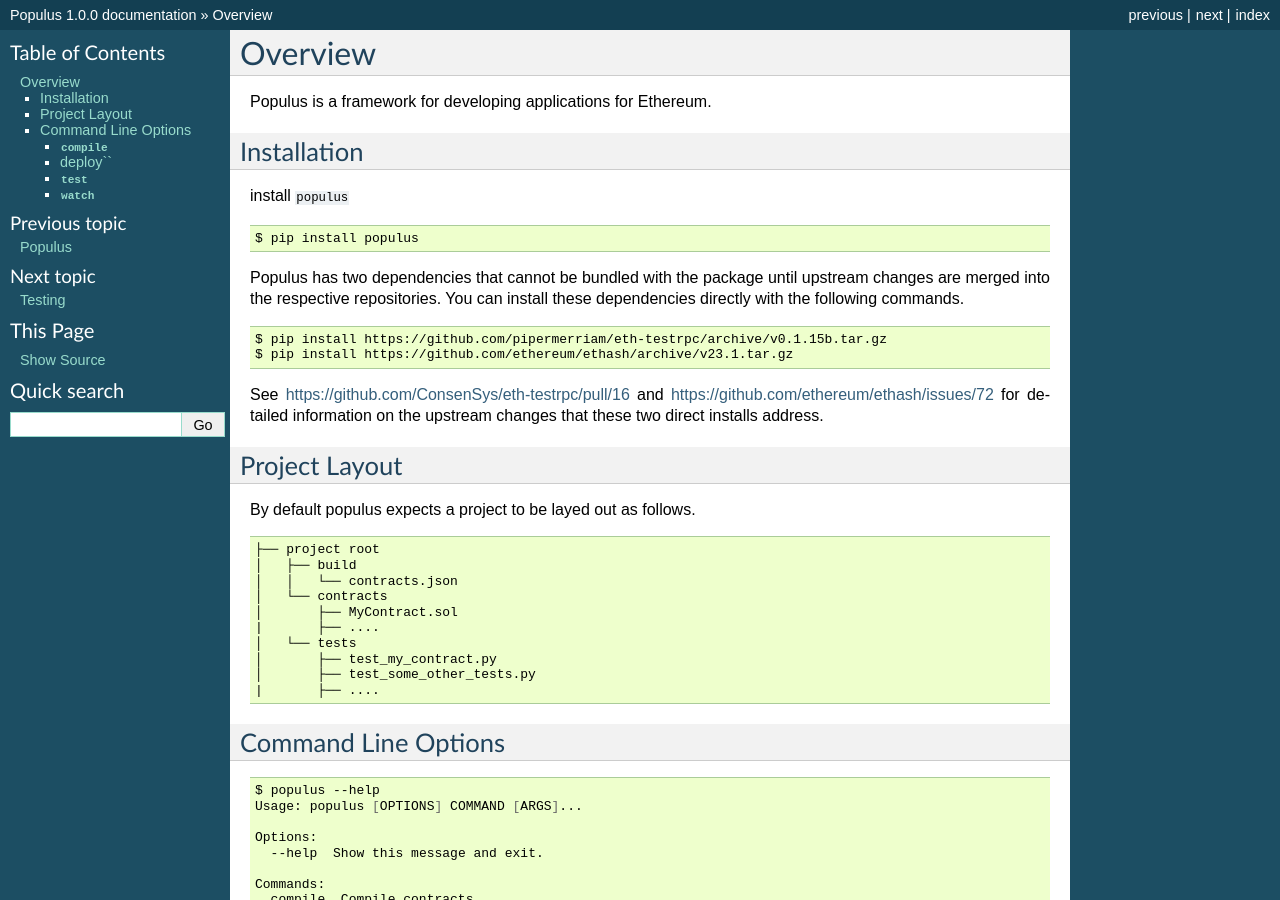
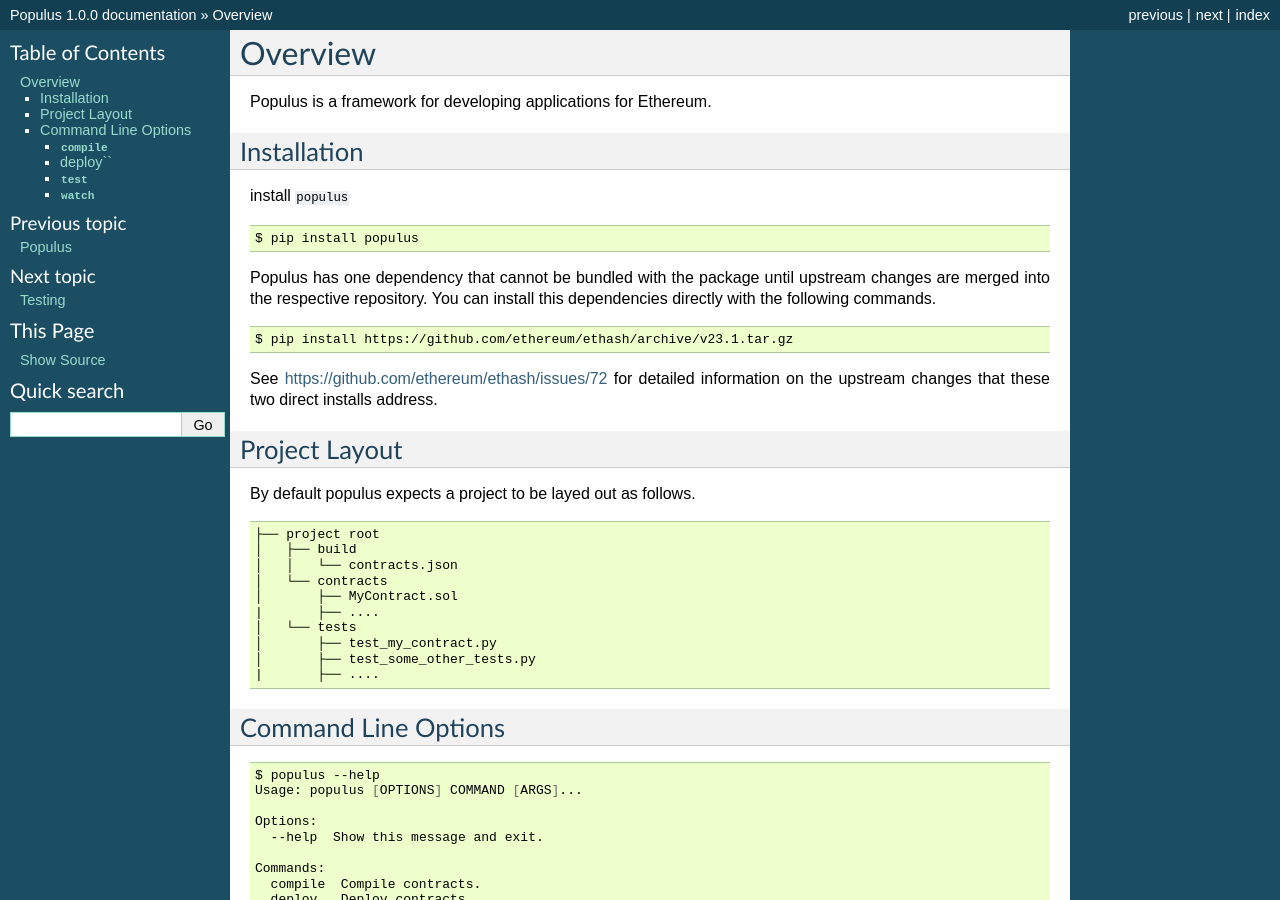
Before and after one commit to ethereum/populus, a Sphinx documentation site: the page built from docs/overview.rst, in a window 1280 px wide and 900 px high. Built offline with Sphinx 7.4.7, drawn with Linux system fonts in a browser that asks for light colours; pages that are not in the unit, such as notebooks, are missing from menus.

Commit message:
update install instructions

```diff
--- a/docs/overview.rst
+++ b/docs/overview.rst
@@ -13,17 +13,15 @@
 
    $ pip install populus
 
-Populus has two dependencies that cannot be bundled with the package until
-upstream changes are merged into the respective repositories.  You can install
-these dependencies directly with the following commands.
+Populus has one dependency that cannot be bundled with the package until
+upstream changes are merged into the respective repository.  You can install
+this dependencies directly with the following commands.
 
 .. code-block:: shell
 
-    $ pip install https://github.com/pipermerriam/eth-testrpc/archive/v0.1.15b.tar.gz
     $ pip install https://github.com/ethereum/ethash/archive/v23.1.tar.gz
 
-See https://github.com/ConsenSys/eth-testrpc/pull/16 and
-https://github.com/ethereum/ethash/issues/72 for detailed information on the
+See https://github.com/ethereum/ethash/issues/72 for detailed information on the
 upstream changes that these two direct installs address.
 
 
```
